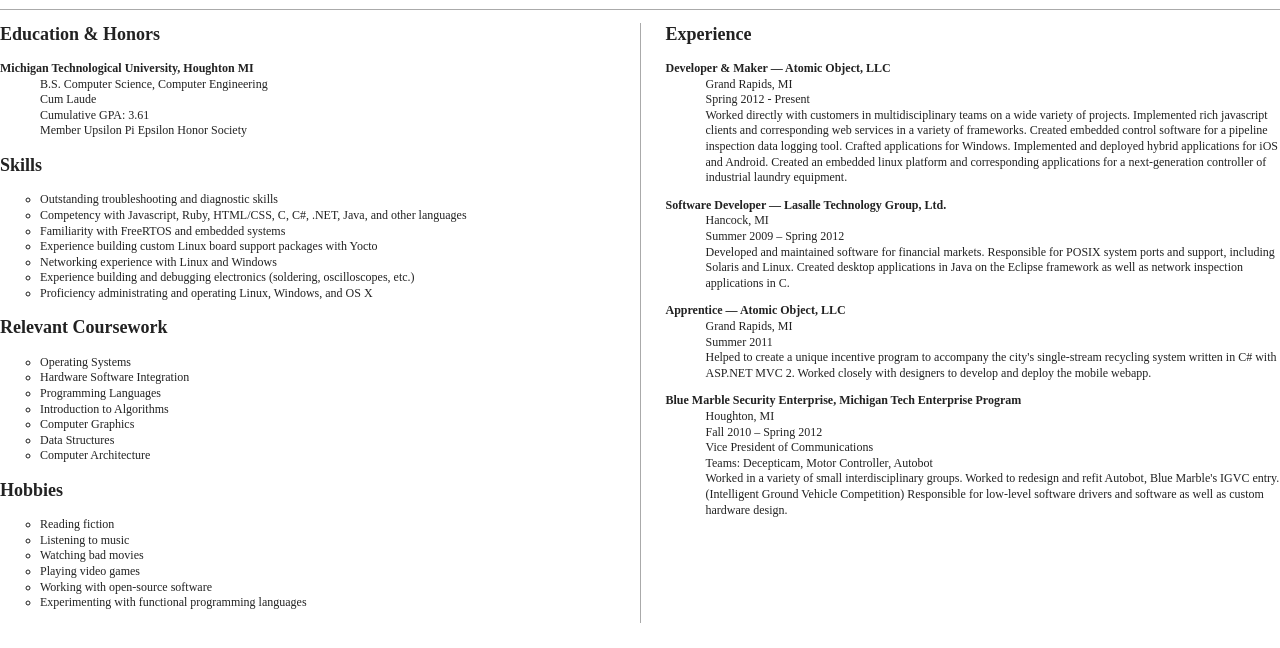
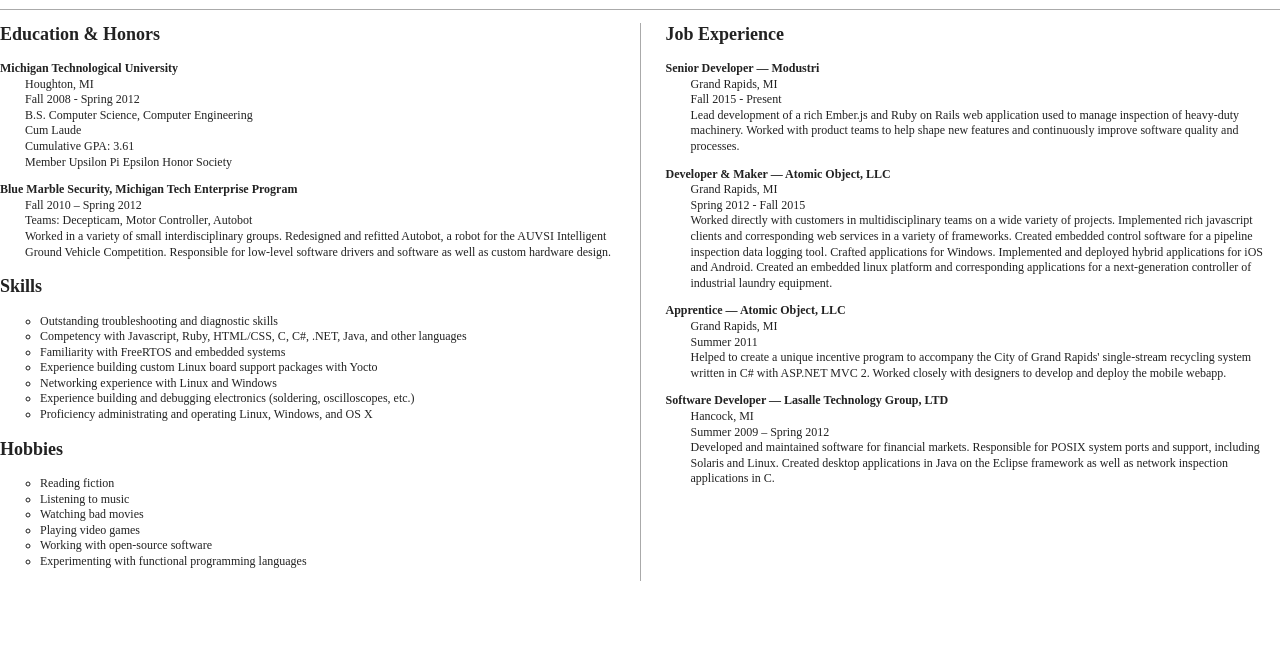
Before and after one commit to ehntoo/resume, a plain HTML site: page index.html in a window 1280 px wide. Shown: the part 50-698 px from the top of the page. Drawn offline with nearby package versions, Linux system fonts and the light colour scheme; a web font is replaced by a local one.

Commit message:
Rev resume to include modustri experience

```diff
--- a/css/main.css
+++ b/css/main.css
@@ -195,6 +195,10 @@
   margin-top: 0;
 }
 
+dd {
+  -webkit-margin-start: 25px;
+}
+
 /*  */
 /* .column { */
 /*   margin-top: 40px; */
--- a/index.html
+++ b/index.html
@@ -3,7 +3,7 @@
     <head>
         <meta charset="utf-8">
         <meta http-equiv="x-ua-compatible" content="ie=edge">
-        <title></title>
+        <title>Mitchell Johnson</title>
         <meta name="description" content="">
         <meta name="viewport" content="width=device-width, initial-scale=1">
 
@@ -12,7 +12,7 @@
 
         <link rel="stylesheet" href="css/normalize.css">
         <link rel="stylesheet" href="css/main.css">
-        <link href='https://fonts.googleapis.com/css?family=Arvo:400,700,400italic,700italic|Slabo+13px|Slabo+27px|Roboto+Slab:400,300,100,700|Raleway:400,500,600,700,300,200,100,800,900' rel='stylesheet' type='text/css'>
+        <!-- <link href="https://fonts.googleapis.com/css?family=Arvo:400,700,400italic,700italic|Slabo+13px|Slabo+27px|Roboto+Slab:400,300,100,700|Raleway:400,500,600,700,300,200,100,800,900" rel="stylesheet" type="text/css"> -->
         <!-- <link href='https://fonts.googleapis.com/css?family=Raleway:400,500,600,700,300,200,100,800,900' rel='stylesheet' type='text/css'> -->
         <script src="js/vendor/modernizr-2.8.3.min.js"></script>
     </head>
@@ -33,13 +33,23 @@
             <section id="education">
               <h2>Education &amp; Honors</h2>
               <dl>
-                <dt>Michigan Technological University, Houghton MI</dt>
+                <dt>Michigan Technological University</dt>
                 <dd>
                   <ul>
+                    <li>Houghton, MI</li>
+                    Fall 2008 - Spring 2012
                     <li>B.S. Computer Science, Computer Engineering</li>
                     <li>Cum Laude</li>
                     <li>Cumulative GPA: 3.61</li>
                     <li>Member Upsilon Pi Epsilon Honor Society</li>
+                  </ul>
+                </dd>
+                <dt>Blue Marble Security, Michigan Tech Enterprise Program</dt>
+                <dd>
+                  <ul>
+                    <li>Fall 2010 – Spring 2012</li>
+                    <li>Teams: Decepticam, Motor Controller, Autobot</li>
+                    <li>Worked in a variety of small interdisciplinary groups. Redesigned and refitted Autobot, a robot for the AUVSI Intelligent Ground Vehicle Competition. Responsible for low-level software drivers and software as well as custom hardware design.</li>
                   </ul>
                 </dd>
               </dl>
@@ -56,18 +66,6 @@
                 <li>Proficiency administrating and operating Linux, Windows, and OS X</li>
               </ul>
             </section>
-            <section id="coursework">
-              <h2>Relevant Coursework</h2>
-              <ul>
-                <li>Operating Systems</li>
-                <li>Hardware Software Integration</li>
-                <li>Programming Languages</li>
-                <li>Introduction to Algorithms</li>
-                <li>Computer Graphics</li>
-                <li>Data Structures</li>
-                <li>Computer Architecture</li>
-              </ul>
-            </section>
             <section id="hobbies">
               <h2>Hobbies</h2>
               <ul>
@@ -82,20 +80,39 @@
           </div>
           <div class="column">
             <section id="experience">
-              <h2>Experience</h2>
+              <h2>Job Experience</h2>
               <dl>
+                <dt>Senior Developer &mdash; Modustri</dt>
+                <dd>
+                  <ul>
+                    <li>Grand Rapids, MI</li>
+                    <li>Fall 2015 - Present</li>
+                    <li>
+                      Lead development of a rich Ember.js and Ruby on Rails web application used to manage inspection of heavy-duty machinery. Worked with product teams to help shape new features and continuously improve software quality and processes.
+                    </li>
+                  </ul>
+                </dd>
                 <dt>Developer &amp; Maker &mdash; Atomic Object, LLC</dt>
                 <dd>
                   <ul>
                     <li>Grand Rapids, MI</li>
-                    <li>Spring 2012 - Present</li>
+                    <li>Spring 2012 - Fall 2015</li>
                     <li>
                       Worked directly with customers in multidisciplinary teams on a wide variety of projects. Implemented rich javascript clients and corresponding web services in a variety of frameworks. Created embedded control software for a pipeline inspection data logging tool. Crafted applications for Windows. Implemented and deployed hybrid applications for iOS and Android. Created an embedded linux platform and corresponding applications for a next-generation controller of industrial laundry equipment.
                     </li>
                   </ul>
                 </dd>
 
-                <dt>Software Developer &mdash; Lasalle Technology Group, Ltd.</dt>
+                <dt>Apprentice &mdash; Atomic Object, LLC</dt>
+                <dd>
+                  <ul>
+                    <li>Grand Rapids, MI</li>
+                    <li>Summer 2011</li>
+                    <li>Helped to create a unique incentive program to accompany the City of Grand Rapids' single-stream recycling system written in C# with ASP.NET MVC 2.  Worked closely with designers to develop and deploy the mobile webapp.</li>
+                  </ul>
+                </dd>
+
+                <dt>Software Developer &mdash; Lasalle Technology Group, LTD</dt>
                 <dd>
                   <ul>
                     <li>Hancock, MI</li>
@@ -104,26 +121,6 @@
                   </ul>
                 </dd>
 
-                <dt>Apprentice &mdash; Atomic Object, LLC</dt>
-                <dd>
-                  <ul>
-                    <li>Grand Rapids, MI</li>
-                    <li>Summer 2011</li>
-                    <li>Helped to create a unique incentive program to accompany the city's single-stream recycling system written in C# with ASP.NET MVC 2.  Worked closely with designers to develop and deploy the mobile webapp.</li>
-                  </ul>
-                </dd>
-
-                <dt>Blue Marble Security Enterprise, Michigan Tech Enterprise Program</dt>
-                <dd>
-                  <ul>
-                    <li>Houghton, MI</li>
-                    <li>Fall 2010 – Spring 2012</li>
-                    <li>Vice President of Communications</li>
-                    <li>Teams: Decepticam, Motor Controller, Autobot</li>
-                    <li>Worked in a variety of small interdisciplinary groups. Worked to redesign and refit Autobot, Blue Marble's IGVC entry. (Intelligent Ground Vehicle Competition) Responsible for low-level software drivers and software as well as custom hardware design.</li>
-                  </ul>
-                </dd>
-<!--  -->
 <!--                 <dt>Electronics and Computing Hobbyist</dt> -->
 <!--                 <dd> -->
 <!--                   <ul> -->
```
